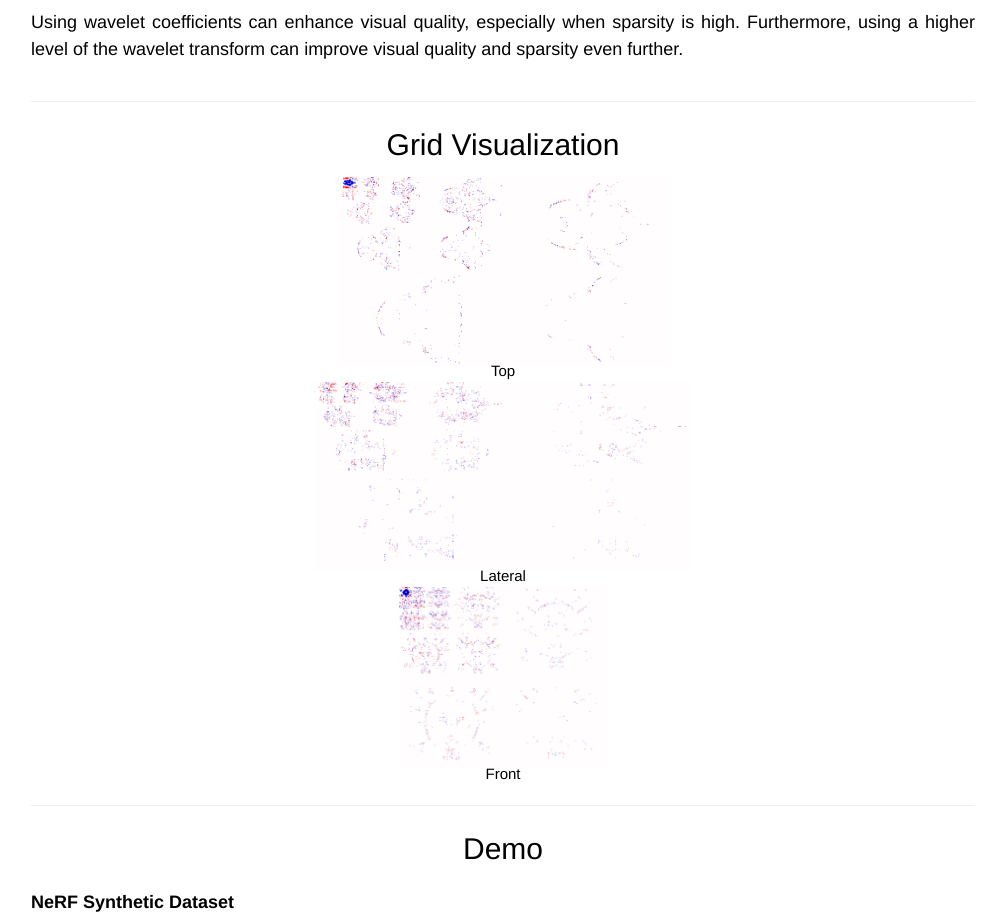
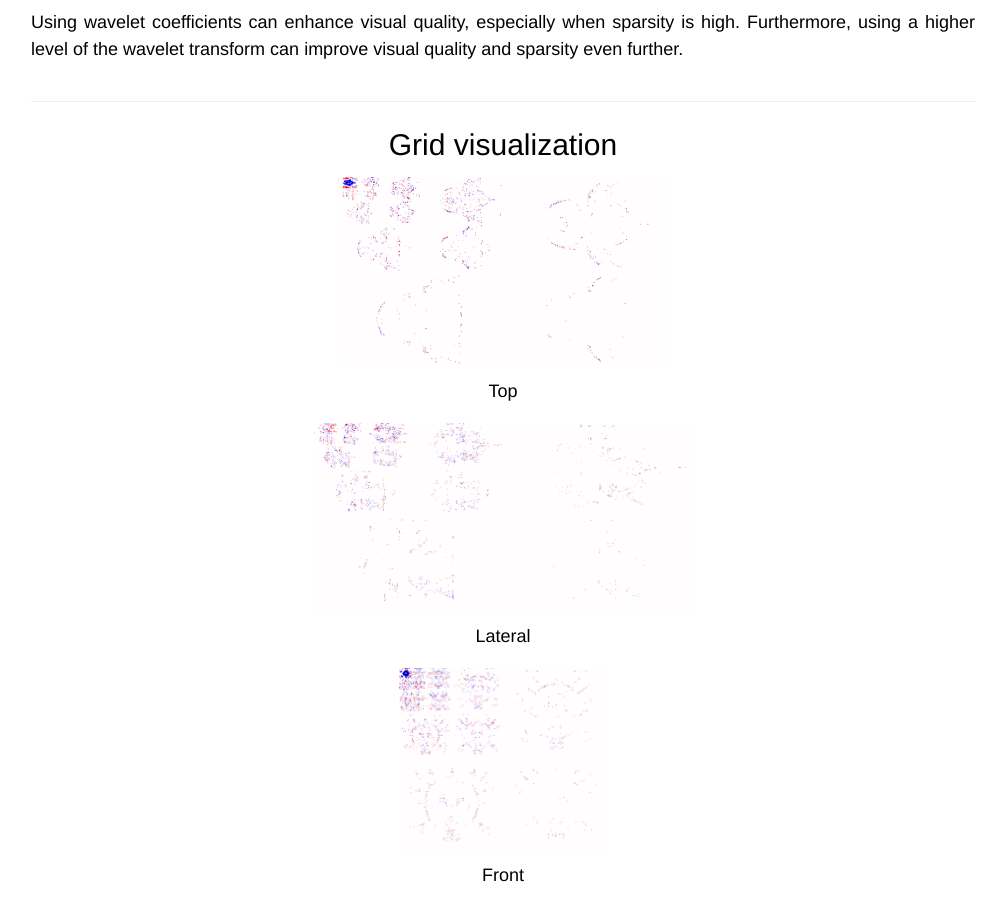
Before and after one commit to daniel03c1/masked_wavelet_nerf, a plain HTML site: page index.html in a window 1280 px wide. Shown: the part 1720-2639 px from the top of the page, without its empty margins (137-1143 px from the left). Drawn offline with nearby package versions, Linux system fonts and the light colour scheme.

Commit message:
Update index.html

```diff
--- a/index.html
+++ b/index.html
@@ -162,20 +162,20 @@
 
 				<hr>
 				<div class="w3-center">
-					<h2>Grid Visualization</h2>
+					<h2>Grid visualization</h2>
 				</div>
 				<div class="w3-display-container w3-row w3-white w3-margin-bottom w3-center">
 					<div style="display: inline">
 						<img src="images/wavelet0.png" style="width:35%">
-						<div class="centered">Top</div>
+						<div class="centered"><p>Top</p></div>
 					</div>
 					<div style="display: inline">
 						<img src="images/wavelet1.png" style="width:40%">
-						<div class="centered">Lateral</div>
+						<div class="centered"><p>Lateral</p></div>
 					</div>
 					<div style="display: inline">
 						<img src="images/wavelet2.png" style="width:22%">
-						<div class="centered">Front</div>
+						<div class="centered"><p>Front</p></div>
 					</div>
 				</div>
 
```
